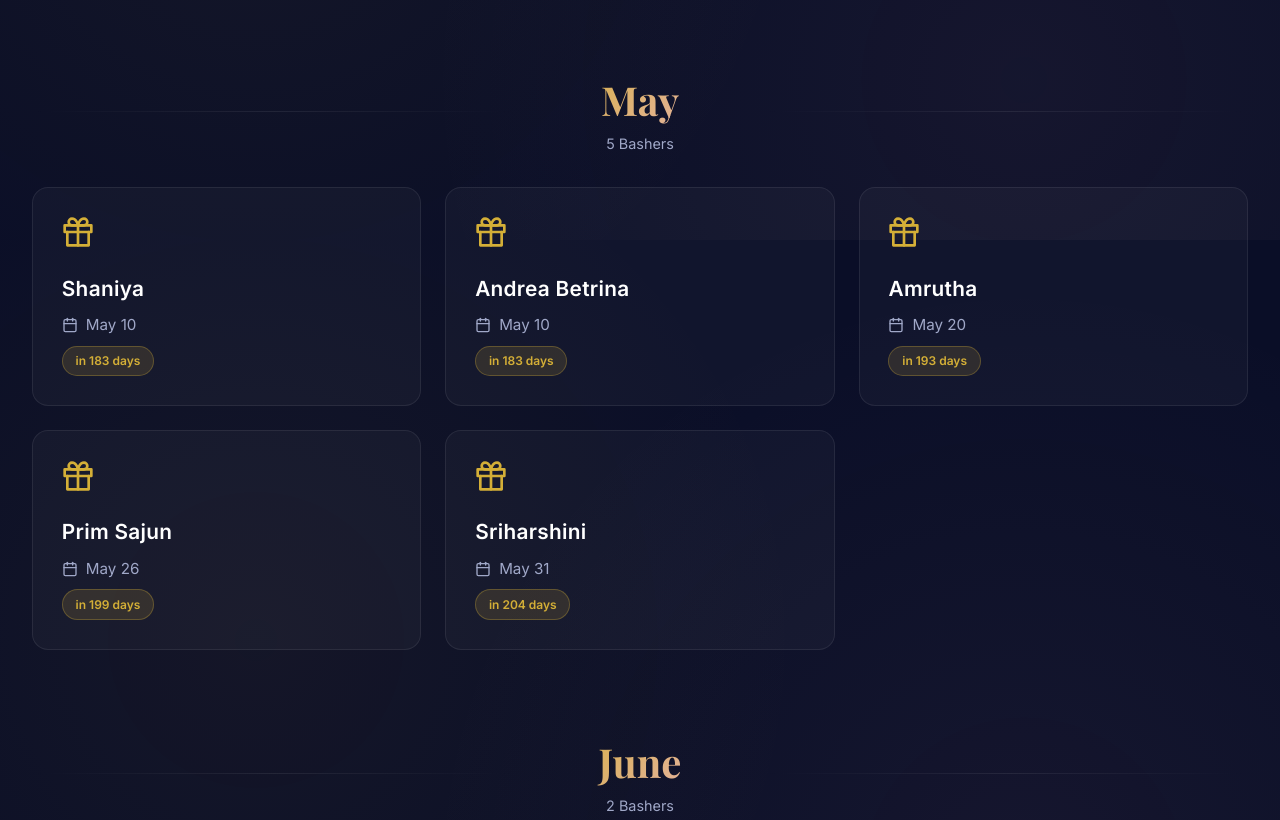
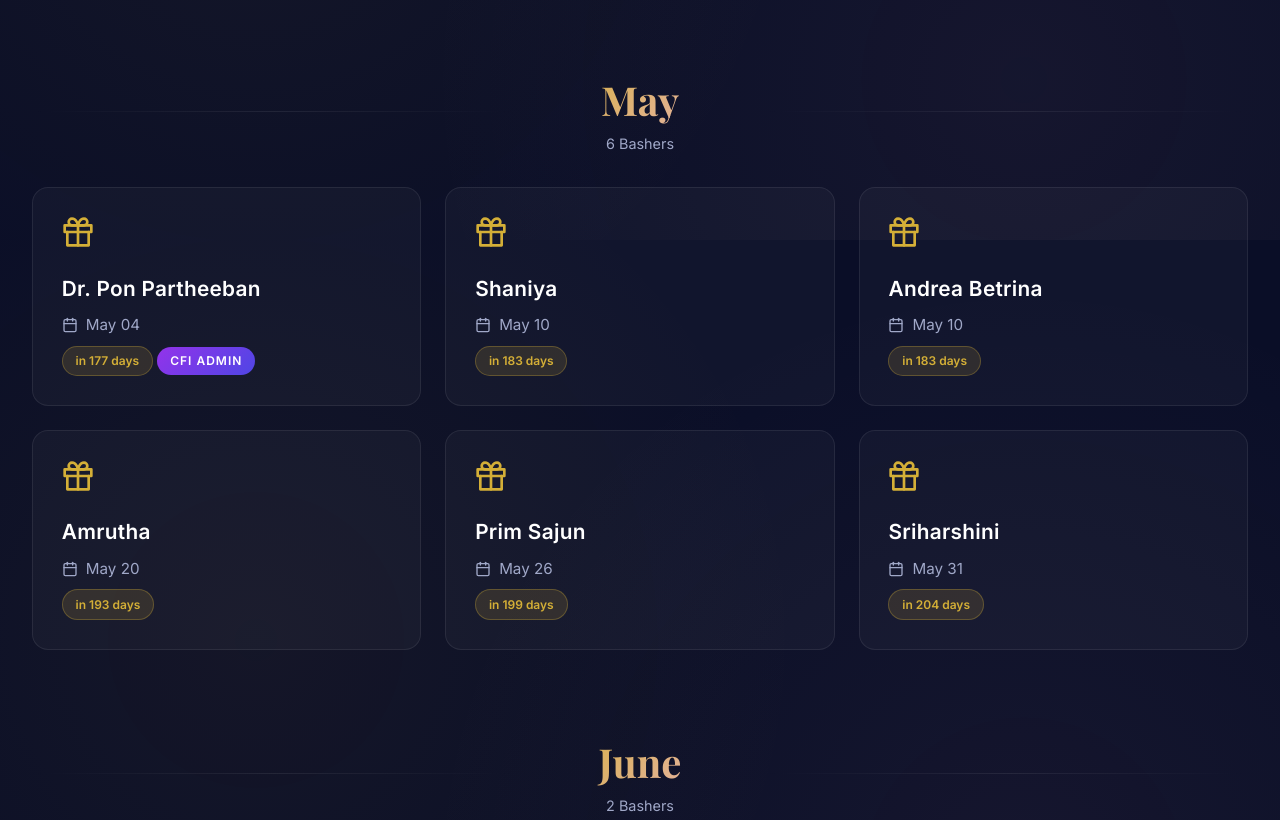
Before and after one commit to Maxwellrubert/bbds, a plain HTML site: page index.html in a window 1280 px wide. Shown: the part 2960-3780 px from the top of the page. Drawn offline with nearby package versions, Linux system fonts and the light colour scheme.

Commit message:
Add Bash Daddy to birthday list

```diff
--- a/index.html
+++ b/index.html
@@ -1180,11 +1180,17 @@
                 <div class="month-divider"></div>
                 <div>
                     <h2 class="month-title">May</h2>
-                    <p class="month-count">5 Bashers</p>
+                    <p class="month-count">6 Bashers</p>
                 </div>
                 <div class="month-divider"></div>
             </div>
             <div class="birthday-grid">
+                <div class="birthday-card">
+                    <div class="birthday-icon">👨‍🏫</div>
+                    <h3 class="birthday-name">Dr. Pon Partheeban</h3>
+                    <p class="birthday-date"><span class="date-icon">📅</span> May 04</p>
+                    <span class="today-badge" style="background: linear-gradient(135deg, #9333ea, #4f46e5); animation: none; margin-top: 0.5rem;">CFI Admin</span>
+                </div>
                 <div class="birthday-card">
                     <div class="birthday-icon">🎂</div>
                     <h3 class="birthday-name">Shaniya</h3>
@@ -1442,7 +1448,7 @@
             <img src="https://terminal.bytebashblitz.org/assets/bashers-hSpT8bya.png" alt="Byte Bash Blitz Logo" class="footer-logo">
         </div>
         <p>Made with <span class="footer-heart">♥</span> for the Byte Bash Blitz Community</p>
-        <p style="margin-top: 0.5rem; font-size: 0.85rem;">Celebrating 43 amazing Bashers</p>
+        <p style="margin-top: 0.5rem; font-size: 0.85rem;">Celebrating 44 amazing Bashers (+ Bash Daddy!)</p>
     </footer>
 
     <script>
@@ -1464,6 +1470,7 @@
             { name: "Amrutha B", month: 5, day: 20 },
             { name: "Prim sajun", month: 5, day: 26 },
             { name: "M.Sriharshini", month: 5, day: 31 },
+            { name: "Dr. Pon Partheeban", month: 5, day: 4 },
             { name: "Geo Nithin J", month: 6, day: 3 },
             { name: "Sowmiya S", month: 6, day: 22 },
             { name: "Anjai S", month: 7, day: 2 },
```
